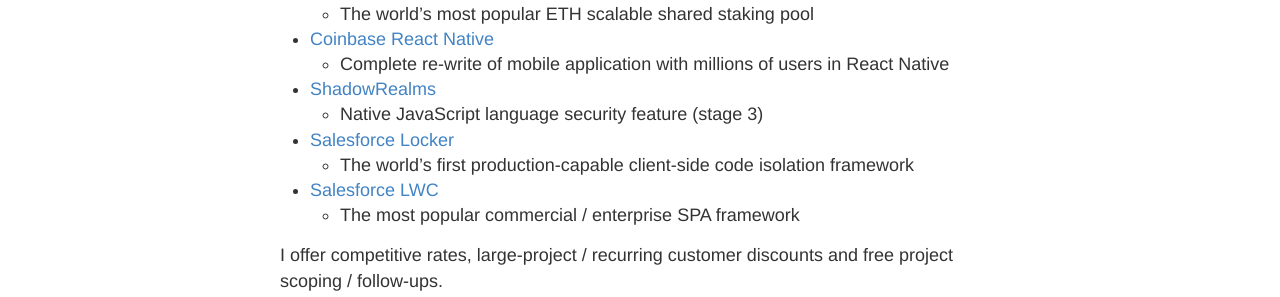
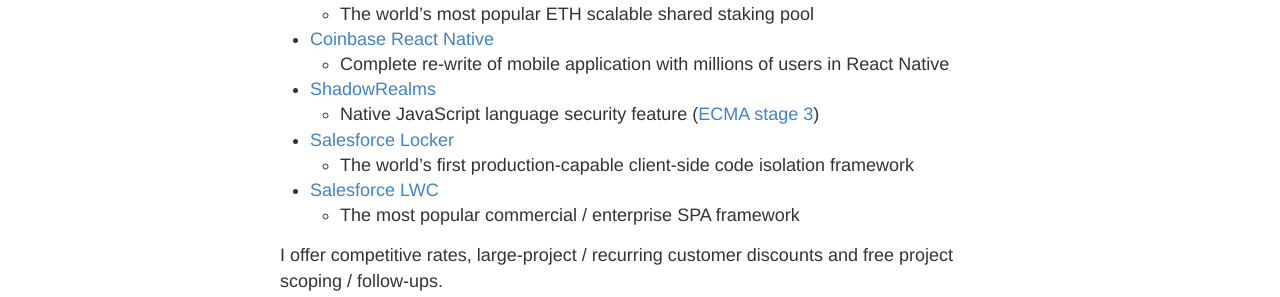
Before and after one commit to and1hof/and1hof.github.io, a Jekyll site: the page built from consulting.md, in a window 1280 px wide. Shown: the part 829-1126 px from the top of the page. Built offline with Jekyll 4.4.1, drawn with Linux system fonts in a browser that asks for light colours.

Commit message:
further wording improvements

```diff
--- a/consulting.md
+++ b/consulting.md
@@ -29,7 +29,7 @@
 * [Coinbase React Native](https://www.coinbase.com/blog/announcing-coinbases-successful-transition-to-react-native)
   - Complete re-write of mobile application with millions of users in React Native
 * [ShadowRealms](https://github.com/tc39/proposal-shadowrealm/blob/main/explainer.md)
-  - Native JavaScript language security feature (stage 3)
+  - Native JavaScript language security feature ([ECMA stage 3](https://tc39.es/process-document/))
 * [Salesforce Locker](https://developer.salesforce.com/docs/atlas.en-us.lightning.meta/lightning/security_code.htm)
   - The world's first production-capable client-side code isolation framework
 * [Salesforce LWC](https://github.com/salesforce/lwc)
```
